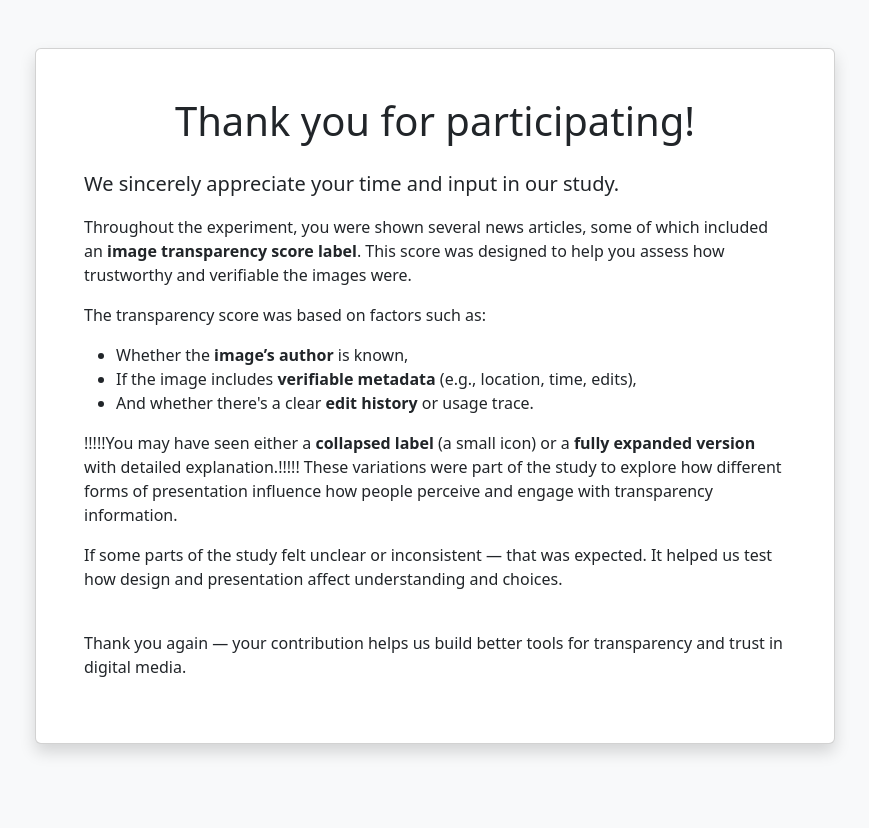
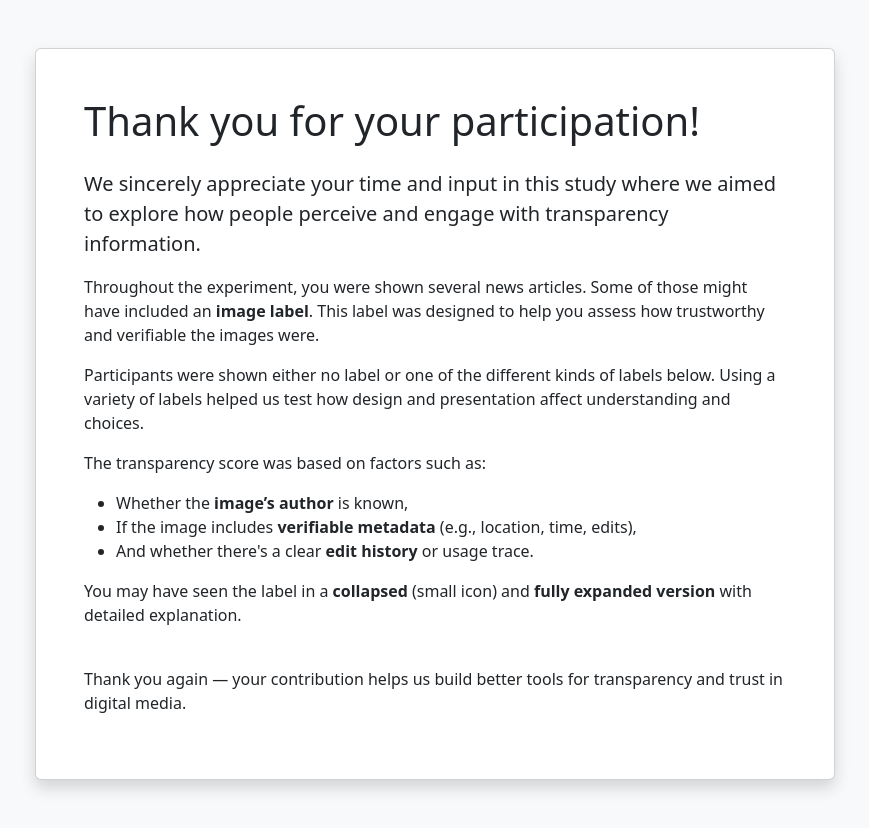
Before and after one commit to YelyzavetaLysova/Label_Study_Prototype, a Flask app: page /thank-you in a window 1280 px wide. Shown: the whole page, without its empty margins (205-1074 px from the left). Before the commit the page ends 755 px from the top, so only its background shows below. Run offline with Flask 3, Linux system fonts and the light colour scheme; the visitor is signed in with stand-in values (Sample User, id 1); some libraries are stand-ins or nearby versions.

Commit message:
edited thank you page

```diff
--- a/templates/thank_you.html
+++ b/templates/thank_you.html
@@ -23,12 +23,12 @@
 
     <div class="container">
         <div class="card shadow p-5">
-            <h1 class="mb-4 text-center">Thank you for participating!</h1>
+            <h1 class="mb-4 text-left">Thank you for your participation!</h1>
 
-            <p class="lead">We sincerely appreciate your time and input in our study.</p>
+            <p class="lead">We sincerely appreciate your time and input in this study where we aimed to explore how people perceive and engage with transparency information.</p>
 
-            <p>Throughout the experiment, you were shown several news articles, some of which included an <span class="highlight">image transparency score label</span>. This score was designed to help you assess how trustworthy and verifiable the images were.</p>
-
+            <p>Throughout the experiment, you were shown several news articles. Some of those might have included an <span class="highlight">image label</span>. This label was designed to help you assess how trustworthy and verifiable the images were.</p>
+            <p>Participants were shown either no label or one of the different kinds of labels below. Using a variety of labels helped us test how design and presentation affect understanding and choices.</p>
             <p>The transparency score was based on factors such as:</p>
             <ul>
                 <li>Whether the <strong>image’s author</strong> is known,</li>
@@ -36,9 +36,7 @@
                 <li>And whether there's a clear <strong>edit history</strong> or usage trace.</li>
             </ul>
 
-            <p>!!!!!You may have seen either a <strong>collapsed label</strong> (a small icon) or a <strong>fully expanded version</strong> with detailed explanation.!!!!! These variations were part of the study to explore how different forms of presentation influence how people perceive and engage with transparency information.</p>
-
-            <p>If some parts of the study felt unclear or inconsistent — that was expected. It helped us test how design and presentation affect understanding and choices.</p>
+            <p>You may have seen the label in a <strong>collapsed</strong> (small icon) and <strong>fully expanded version</strong> with detailed explanation.</p>
 
             <p class="mt-4">Thank you again — your contribution helps us build better tools for transparency and trust in digital media.</p>
         </div>
```
